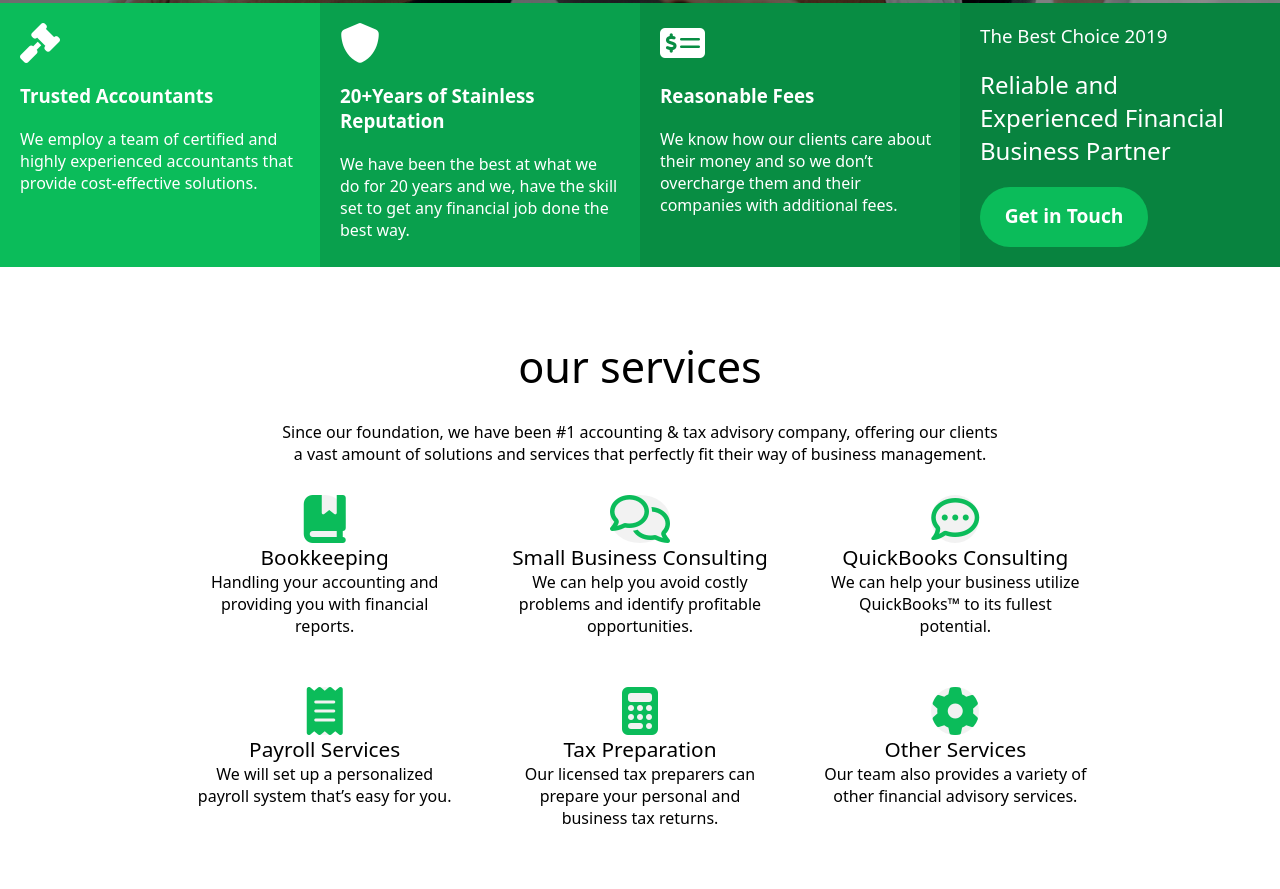
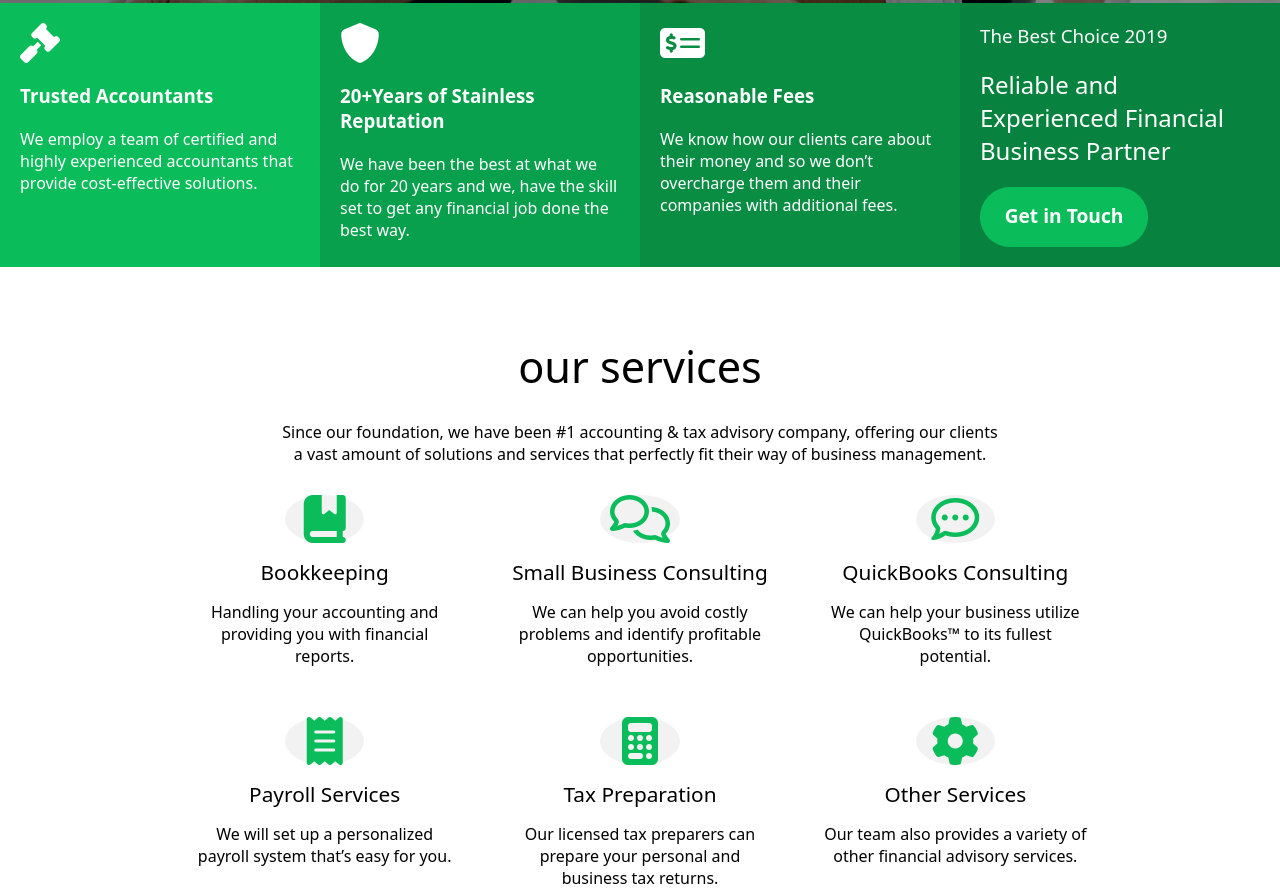
Before and after one commit to mahmoud2ali/accountex, a plain HTML site: page index.html in a window 1280 px wide. Shown: the part 797-1686 px from the top of the page. Before the commit the page ends 1626 px from the top, so only its background shows below. Drawn offline with nearby package versions, Linux system fonts and the light colour scheme.

Commit message:
card modification

```diff
--- a/style.css
+++ b/style.css
@@ -370,12 +370,20 @@ header ul li .dropdown-content a{
     grid-template-rows: 1fr 1fr;
     gap: 50px;
 }
+
+.service-card-container .service-card{
+    display: flex;
+    flex-direction: column;
+    gap: 15px;
+}
+
 .service-card-container .service-card i{
     font-size: 3em;
     color: #0BBC5A;
     background-color: rgba(230,230,230, 0.5);
     border-radius: 50%;
-
+    width: 30%;
+    margin: 0 auto;
 }
 .service-card-container .service-card h2{
     font-size: 1.3em;
@@ -385,6 +393,8 @@ header ul li .dropdown-content a{
     font-size: 1em;
     font-weight: 100;
 }
+
+
 @media (max-width : 1088px)
 {
     .asidebtn
```
